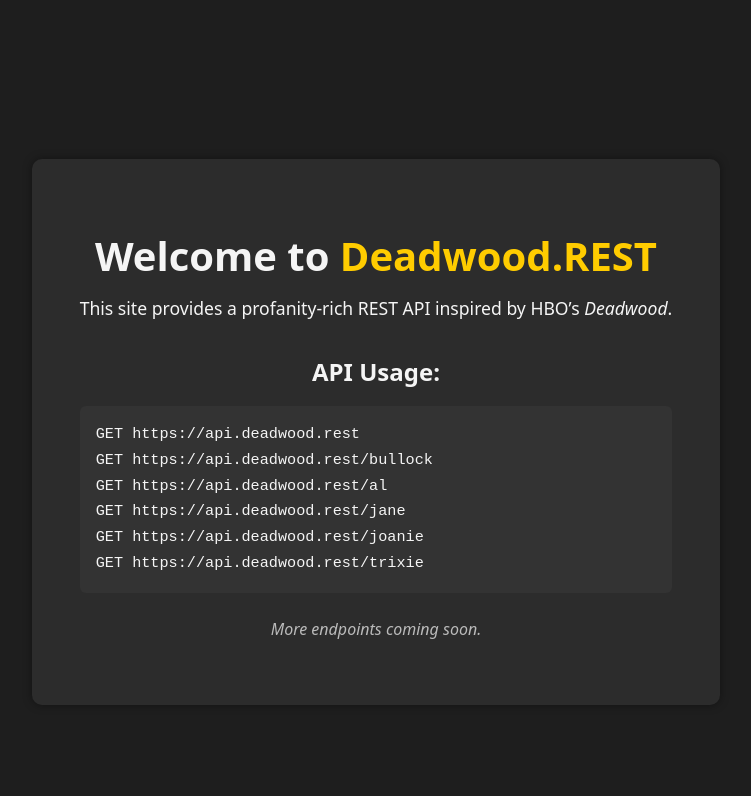
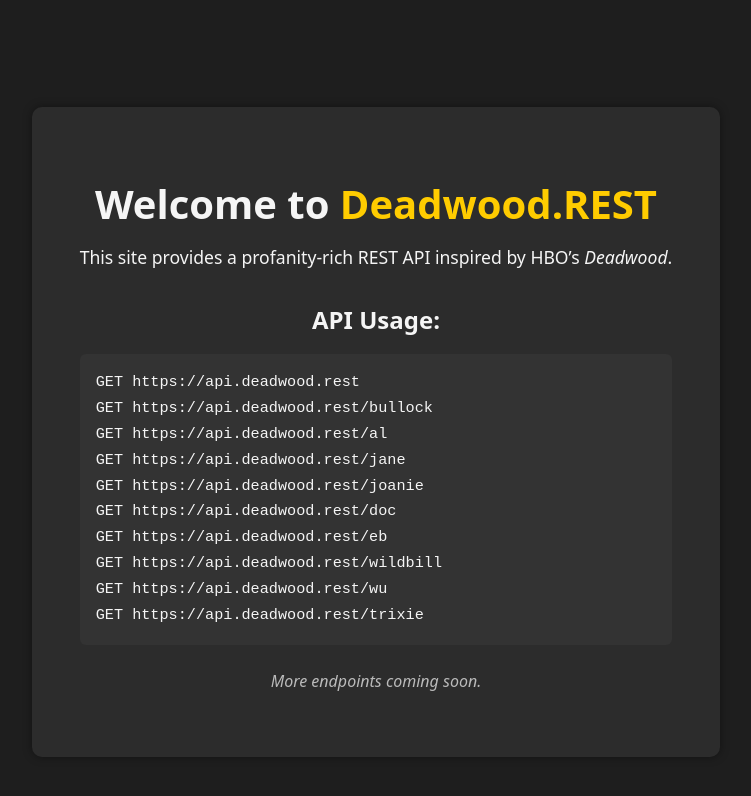
Before and after one commit to dpayne5532/deadwood-web, a React (Vite) app: page / in a window 1280 px wide. Shown: the top 796 px of the page, without its empty margins (264-1015 px from the left). Built offline with nearby package versions, Linux system fonts and the light colour scheme; no server answers.

Commit message:
update endpoints

```diff
--- a/src/App.jsx
+++ b/src/App.jsx
@@ -38,6 +38,10 @@
           <code>GET https://api.deadwood.rest/al</code><br />
           <code>GET https://api.deadwood.rest/jane</code><br />
           <code>GET https://api.deadwood.rest/joanie</code><br />
+          <code>GET https://api.deadwood.rest/doc</code><br />
+          <code>GET https://api.deadwood.rest/eb</code><br />
+          <code>GET https://api.deadwood.rest/wildbill</code><br />
+          <code>GET https://api.deadwood.rest/wu</code><br />
           <code>GET https://api.deadwood.rest/trixie</code>
         </div>
 
```
